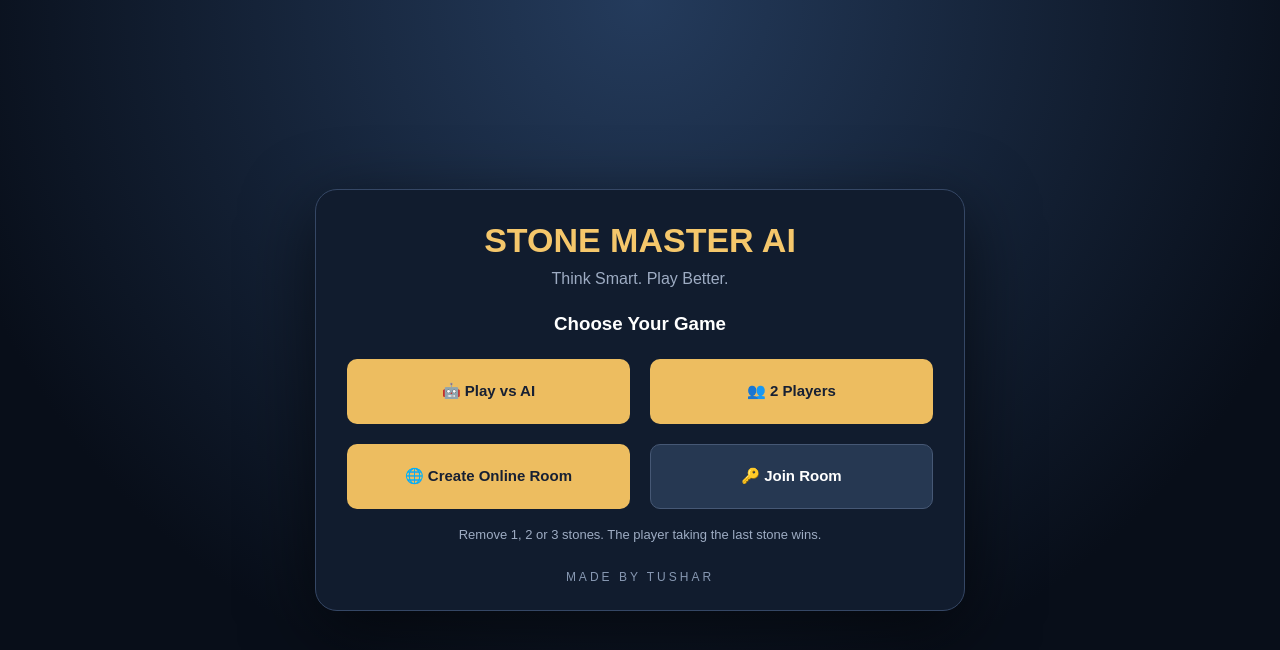
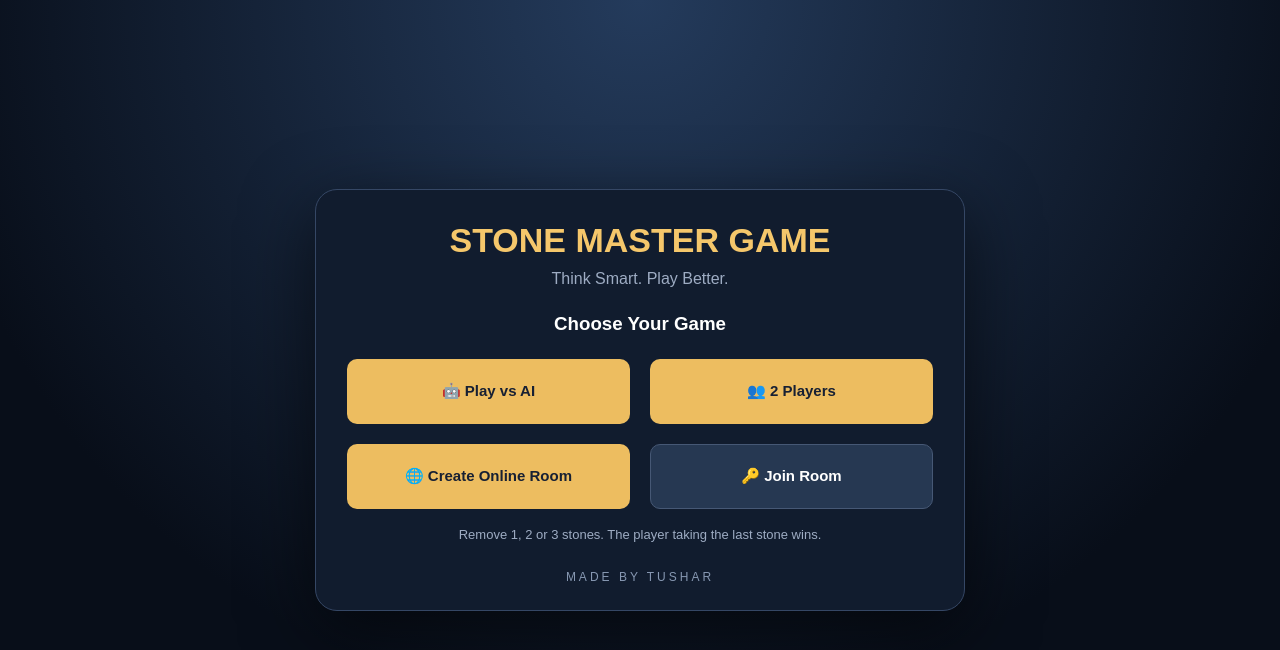
Before and after one commit to tusharrv2005/stone-master-ai, a plain HTML site: page index.html in a window 1280 px wide. Drawn offline with Linux system fonts and the light colour scheme; no server answers.

Commit message:
Change title from 'STONE MASTER AI' to 'STONE MASTER GAME'

```diff
--- a/index.html
+++ b/index.html
@@ -54,7 +54,7 @@ footer{margin-top:28px;color:#8798b2;font-size:12px;letter-spacing:3px}
 
 <body>
 <div class="app">
-<h1>STONE MASTER AI</h1>
+<h1>STONE MASTER GAME</h1>
 <div class="sub">Think Smart. Play Better.</div>
 
 <div id="menu">
```
